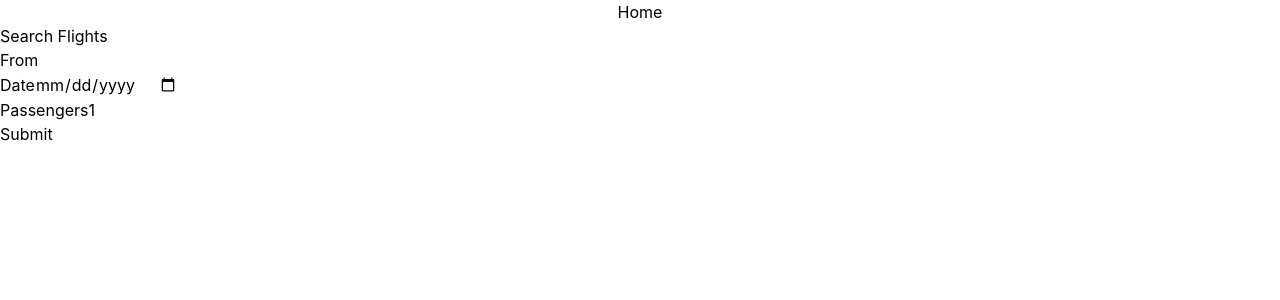
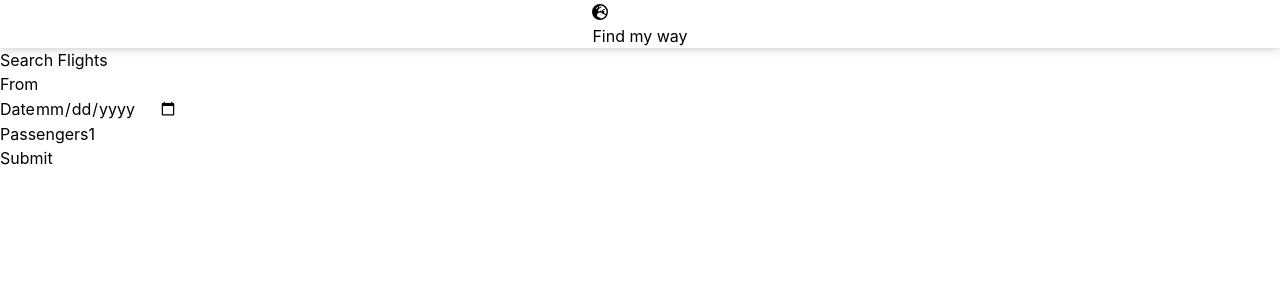
Before and after one commit to martypolcic/find-my-way, a React (Vite) app in the folder frontend/: page / in a window 1280 px wide. Shown: the top 300 px of the page. Built offline with nearby package versions, Linux system fonts and the light colour scheme.

Commit message:
Update header

```diff
--- a/frontend/src/components/Header.css
+++ b/frontend/src/components/Header.css
@@ -2,4 +2,5 @@ header {
     display: flex;
     justify-content: center;
     gap: 1rem;
+    box-shadow: 0 0 10px rgba(0, 0, 0, 0.25);
 }
--- a/frontend/src/components/Header.tsx
+++ b/frontend/src/components/Header.tsx
@@ -1,13 +1,14 @@
 import './Header.css'
+import { FontAwesomeIcon } from '@fortawesome/react-fontawesome'
+import { faEarthEurope } from '@fortawesome/free-solid-svg-icons'
 
-interface HeaderProps {
-  onChangeTab: (tabName: string) => void;
-}
-
-function Header({ onChangeTab }: HeaderProps) {
+function Header() {
   return (
     <header>
-        <button onClick={() => onChangeTab('searchFlights')}>Home</button>
+      <span className='flex gap-2 items-center justify-center text-xl p-4'>
+        <FontAwesomeIcon icon={faEarthEurope} />
+        <h1>Find my way</h1>
+      </span>
     </header>
   );
 }
```
